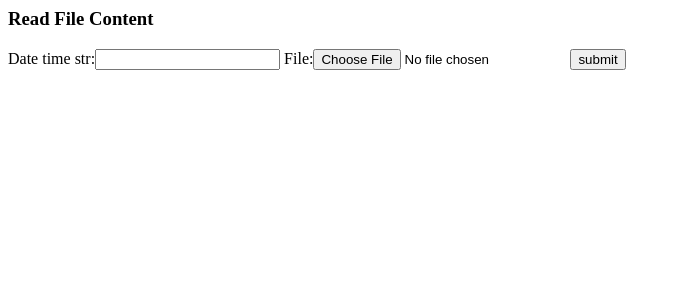
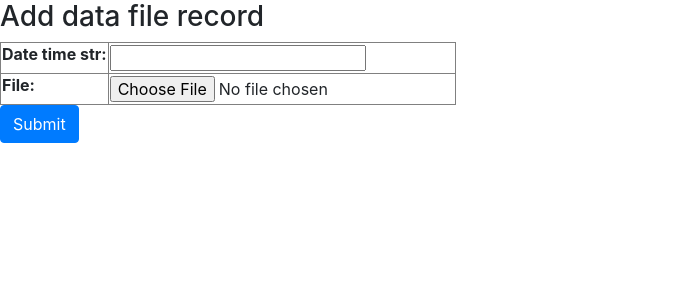
Before and after one commit to superzscy/django_data_visualization_proj, a Django app: page /stats/add_data_file_record in a window 1280 px wide. Shown: the top 300 px of the page, without its empty margins (0-689 px from the left). Run offline with Django 3.2, Linux system fonts and the light colour scheme.

```diff
--- a/stats/templates/upload.html
+++ b/stats/templates/upload.html
@@ -1,11 +1,18 @@
 <html>
-    <head></head>
+    <head>
+        <meta charset="utf-8">
+        <meta name="viewport" content="width=device-width, initial-scale=1, shrink-to-fit=no">
+        <link rel="stylesheet" href="static/stats/bootstrap.min.css" integrity="sha384-/Y6pD6FV/Vv2HJnA6t+vslU6fwYXjCFtcEpHbNJ0lyAFsXTsjBbfaDjzALeQsN6M" crossorigin="anonymous">
+        <title>Uplopad</title>
+    </head>
     <body>
-        <h3>Read File Content</h3>
+        <h3>{{ title }}</h3>
         <form enctype="multipart/form-data" action="" method="post">
             {% csrf_token %}
-            {{ form }}
-            <input type="submit" value="submit">
+            <table border="1">
+                {{ form }}
+            </table>
+            <button type="submit" class="btn btn-primary">Submit</button>
         </form>
     </body>
 </html>
--- a/stats/urls.py
+++ b/stats/urls.py
@@ -3,6 +3,7 @@ from . import views
 
 urlpatterns = [
     url(r'^$', views.index, name='index'),
-    url(r'^file_size_info', views.file_size_info, name='file_size_info'),
+    url(r'^data_file_info', views.data_file_info, name='data_file_info'),
     url(r'^add_data_file_record', views.add_data_file_record, name='add_data_file_record'),
+    url(r'^add_fps_file_record', views.add_fps_file_record, name='add_fps_file_record'),
 ]
--- a/stats/views.py
+++ b/stats/views.py
@@ -1,12 +1,13 @@
 from jinja2 import Environment, FileSystemLoader
-from django.http import HttpResponse, HttpResponseRedirect
+from django.http import HttpResponse
 from django import forms
 from django.shortcuts import render
 from django.utils.dateparse import parse_datetime
 import os
 import time
+import sys
 
-from pyecharts.charts import Tab, Bar
+from pyecharts.charts import Tab, Bar, Line, Page
 from pyecharts import options as opts
 
 from .models import DataFile, DataFileRecord
@@ -25,17 +26,17 @@ def index(request):
     else:
         file_name_count = 10
 
-    data_files = DataFile.objects.all()[:file_name_count]
+    data_files = DataFile.objects.all()
     datas = []
     for obj in data_files:
         datas.append({'file_name': obj.full_name, 'size': obj.current_size()})
     datas = sorted(datas, key=lambda d: d['size'], reverse=True)
-    datas = [{'file_name': obj['file_name'], 'size': parse_file_size_int_to_str(obj['size'])} for obj in datas]
+    datas = [{'file_name': obj['file_name'], 'size': parse_file_size_int_to_str(obj['size'])} for obj in datas][:file_name_count]
     context = {'d': datas}
     return render(request, 'table.html', context)
 
 
-def file_size_info(request):
+def data_file_info(request):
     file_names = request.GET.getlist('file_name')
 
     tab = Tab()
@@ -66,12 +67,7 @@ def file_size_info(request):
     return HttpResponse(tab.render_embed())
 
 
-class UploadFileForm(forms.Form):
-    date_time_str = forms.CharField(max_length=50)
-    file = forms.FileField()
-
-
-def handle_uploaded_file(f, date_time_str):
+def handle_uploaded_data_file(f, date_time_str):
     for chunk in f.chunks():
         for line in chunk.splitlines():
             full_name, size_str = line.decode('utf-8').split(',', 2)
@@ -126,14 +122,70 @@ def handle_uploaded_file(f, date_time_str):
                 data_file_record.save()
 
 
+class UploadDataFileForm(forms.Form):
+    date_time_str = forms.CharField(max_length=50)
+    file = forms.FileField()
+
 def add_data_file_record(request):
     if request.method == 'POST':
-        form = UploadFileForm(request.POST, request.FILES)
+        form = UploadDataFileForm(request.POST, request.FILES)
         if form.is_valid():
             start = time.time()
-            handle_uploaded_file(
-                request.FILES['file'], request.POST['date_time_str'])
-            return HttpResponse(f'success time elapsed:{time.time() - start}')
+            handle_uploaded_data_file(request.FILES['file'], request.POST['date_time_str'])
+            return HttpResponse(f'success, time elapsed:{time.time() - start}')
     else:
-        form = UploadFileForm()
-    return render(request, 'upload.html', {'form': form})
+        form = UploadDataFileForm()
+    return render(request, 'upload.html', {'form': form, 'title': 'Add data file record'})
+
+def handle_uploaded_fps_file(f, version, phase_name, sub_phase_name):
+    print(version, phase_name, sub_phase_name)
+
+    frames = []
+    cpu_times = []
+    gpu_times = []
+    drawcall_cnts = []
+
+    lines = []
+    for chunk in f.chunks():
+        for line in chunk.splitlines():
+            # Frame_Time(ms),CPU_Time(ms),GPU_Time(ms),Draw_Call(100),ESP2D(ms),SORT3D(ms),EVENTS
+            lines.append(line.decode('utf-8'))
+    for line in lines[1:]:
+        attrs = line.split(',')
+        frames.append(round(1000 / float(attrs[0]), 2))
+        cpu_times.append(round(float(attrs[1]), 2))
+        gpu_times.append(round(float(attrs[2]), 2))
+        drawcall_cnts.append(round(float(attrs[3]), 2))
+
+    page = Page()
+    opt_avg = opts.MarkPointOpts(data=[opts.MarkPointItem(type_="average")])
+
+    perf_line = (
+        Line(init_opts=opts.InitOpts(width="1400px", height="690px"))
+        .add_xaxis(list(range(1, len(frames))))
+        .add_yaxis("frames", frames, markpoint_opts=opt_avg)
+        .add_yaxis("cpu_times", cpu_times, markpoint_opts=opt_avg)
+        .add_yaxis("gpu_times", gpu_times, markpoint_opts=opt_avg)
+        .add_yaxis("drawcall_cnts", drawcall_cnts, markpoint_opts=opt_avg)
+        .set_global_opts(
+            title_opts=opts.TitleOpts(title=f'{phase_name}:{sub_phase_name}'),
+            datazoom_opts=[opts.DataZoomOpts(range_start=1, range_end=sys.maxsize)]
+        )
+    )
+    page.add(perf_line)
+    return HttpResponse(page.render_embed())
+
+class UploadFpsFileForm(forms.Form):
+    version = forms.CharField(max_length=50)
+    phase_name = forms.CharField(max_length=50)
+    sub_phase_name = forms.CharField(max_length=50)
+    file = forms.FileField()
+
+def add_fps_file_record(request):
+    if request.method == 'POST':
+        form = UploadFpsFileForm(request.POST, request.FILES)
+        if form.is_valid():
+            return handle_uploaded_fps_file(request.FILES['file'], request.POST['version'], request.POST['phase_name'], request.POST['sub_phase_name'])
+    else:
+        form = UploadFpsFileForm()
+    return render(request, 'upload.html', {'form': form, 'title': 'Add fps record'})
```
